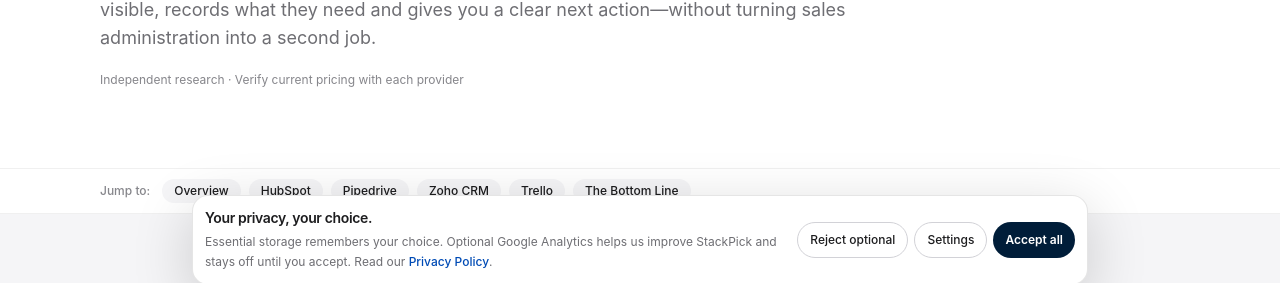
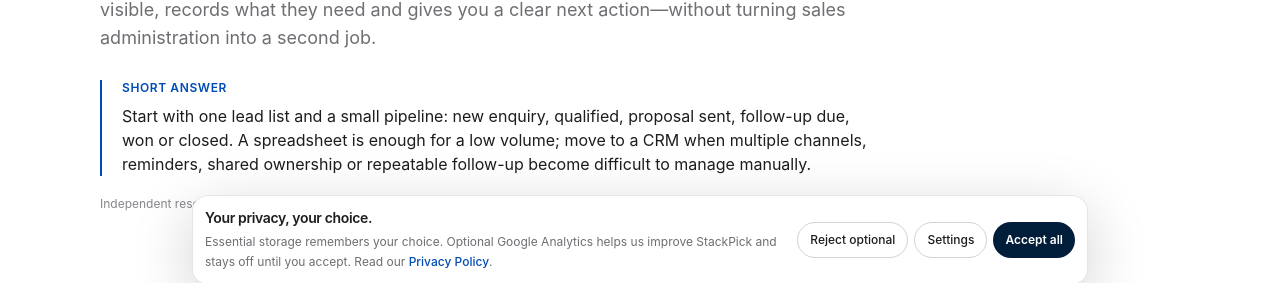
Before and after one commit to LinukaBandara/StackPick, a Next.js app: page /best/manage-customer-leads-as-freelancer in a window 1280 px wide. Shown: the part 491-774 px from the top of the page. Built offline with nearby package versions, Linux system fonts and the light colour scheme; no server answers.

Commit message:
Add a direct answer summary to manage-customer-leads-as-freelancer guide

```diff
--- a/app/best/manage-customer-leads-as-freelancer/page.tsx
+++ b/app/best/manage-customer-leads-as-freelancer/page.tsx
@@ -13,6 +13,7 @@ export default function Page() {
       title="How to Manage Customer Leads as a Freelancer"
       slug="manage-customer-leads-as-freelancer"
       intro="Freelancers often lose opportunities because enquiries are spread across email, social messages, calls and spreadsheets. A lightweight lead process makes every prospect visible, records what they need and gives you a clear next action—without turning sales administration into a second job."
+      quickAnswer="Start with one lead list and a small pipeline: new enquiry, qualified, proposal sent, follow-up due, won or closed. A spreadsheet is enough for a low volume; move to a CRM when multiple channels, reminders, shared ownership or repeatable follow-up become difficult to manage manually."
       pricingNote="A spreadsheet or simple board may be enough for a small enquiry volume. A CRM becomes more useful when you need shared access, reminders, email history, multiple pipelines, reporting or integrations. Check contact, automation, user and data-export limits on the exact plan."
       tools={[
         { name: "HubSpot", bestFor: "Freelancers who want contact records, deal stages and activity history in a CRM", freeOption: "Check current free-tool limits, included seats and feature gates.", tradeoff: "It can provide room to grow, but the wider platform may add complexity if you only need a small enquiry tracker.", url: "https://www.hubspot.com/" },
```
